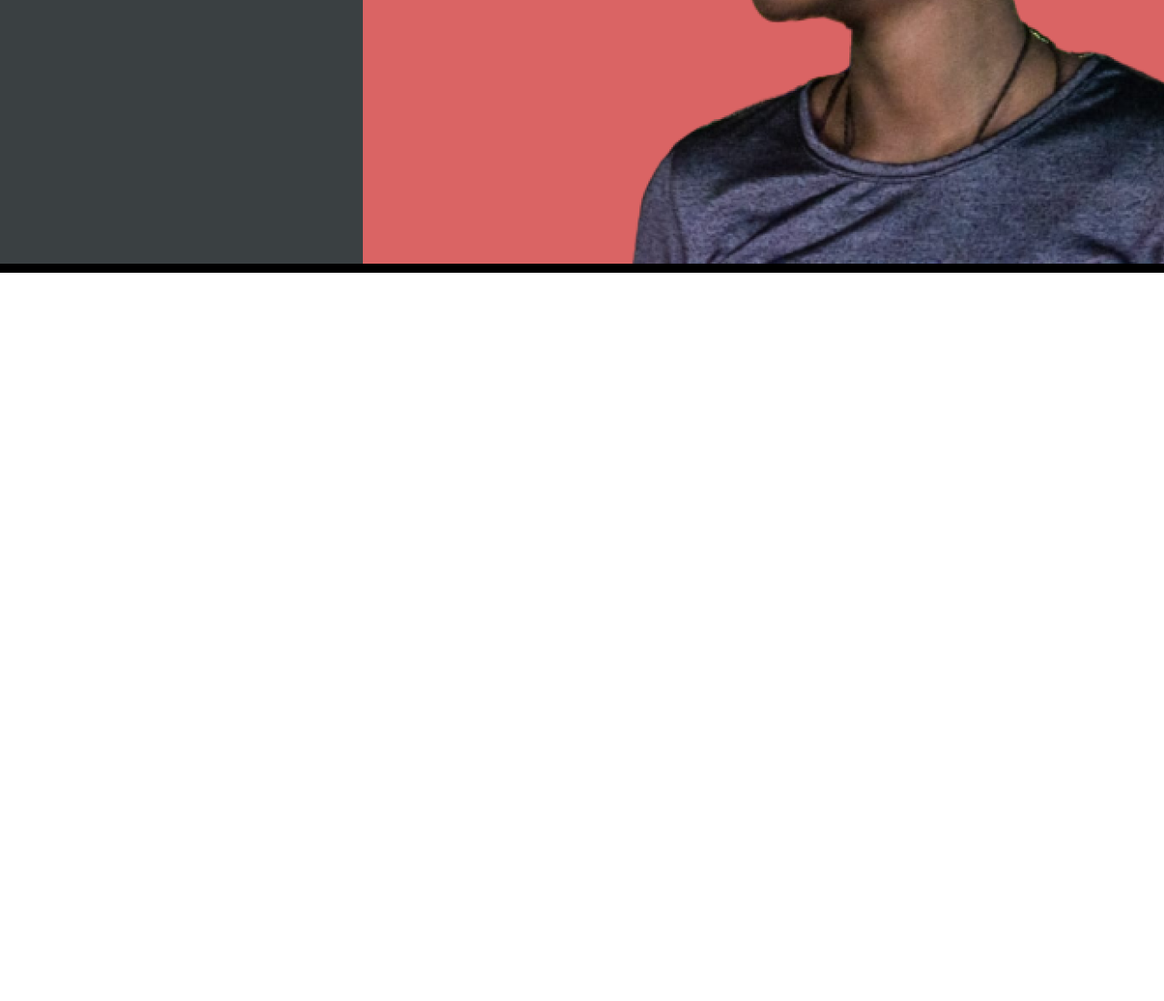
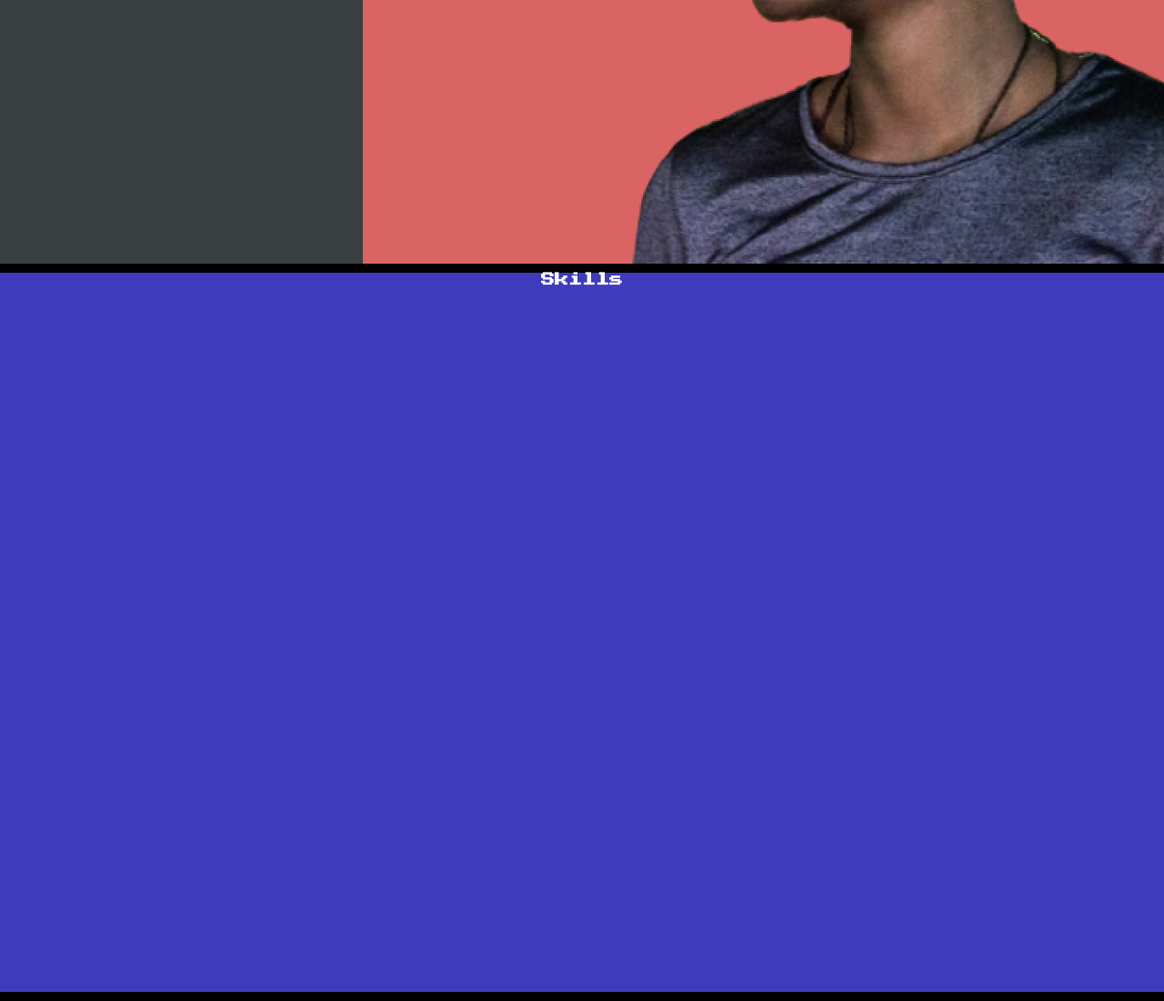
Before and after one commit to Laaaint/Portfolio, a plain HTML site: page index.html in a window 1280 px wide. Shown: the part 591-1692 px from the top of the page at 91% size. Before the commit the page ends 891 px from the top, so only its background shows below. Drawn offline with Linux system fonts and the light colour scheme.

Commit message:
Cria a página Skills
Criação da página skills cor de fundo e nome 'Skills' inseridos

```diff
--- /dev/null
+++ b/index.css/componentes/skills.css
@@ -0,0 +1,13 @@
+.page2 {
+    background-color: #3E3CBC;
+    height:791px;
+    border-bottom: 10px solid #000;
+}
+
+
+.skills {
+    text-align:center;
+    font-family:'Press Start 2P', sans-serif;
+    font-size:15px;
+    color:#fff;
+  }
--- a/index.html
+++ b/index.html
@@ -22,6 +22,8 @@
   <link rel="stylesheet" href="index.css/componentes/action.css">
   <link rel="stylesheet" href="index.css/componentes/header.css">
   <link rel="stylesheet" href="index.css/componentes/banner.css">
+  <link rel="stylesheet" href="index.css/componentes/skills.css">
+
 </head>
   <body>
     <header class="header">
@@ -43,7 +45,7 @@
     <div class="wrapper">
       <div class="box">
         <h1 class="title">Natália Rosa</h1>
-        <h2 class="subtitle">FullStack Developer</h2>
+        <h2 class="subtitle">Full Stack Developer</h2>
       </div>
 
       <div class="navigation">
@@ -53,5 +55,11 @@
     </div>
   </section>
 
+    <section class="page2">
+      <div class="habilidades">
+        <h1 class="skills">Skills</h1>
+      </div>
+    </section>
+
   </body>
 </html>
```
